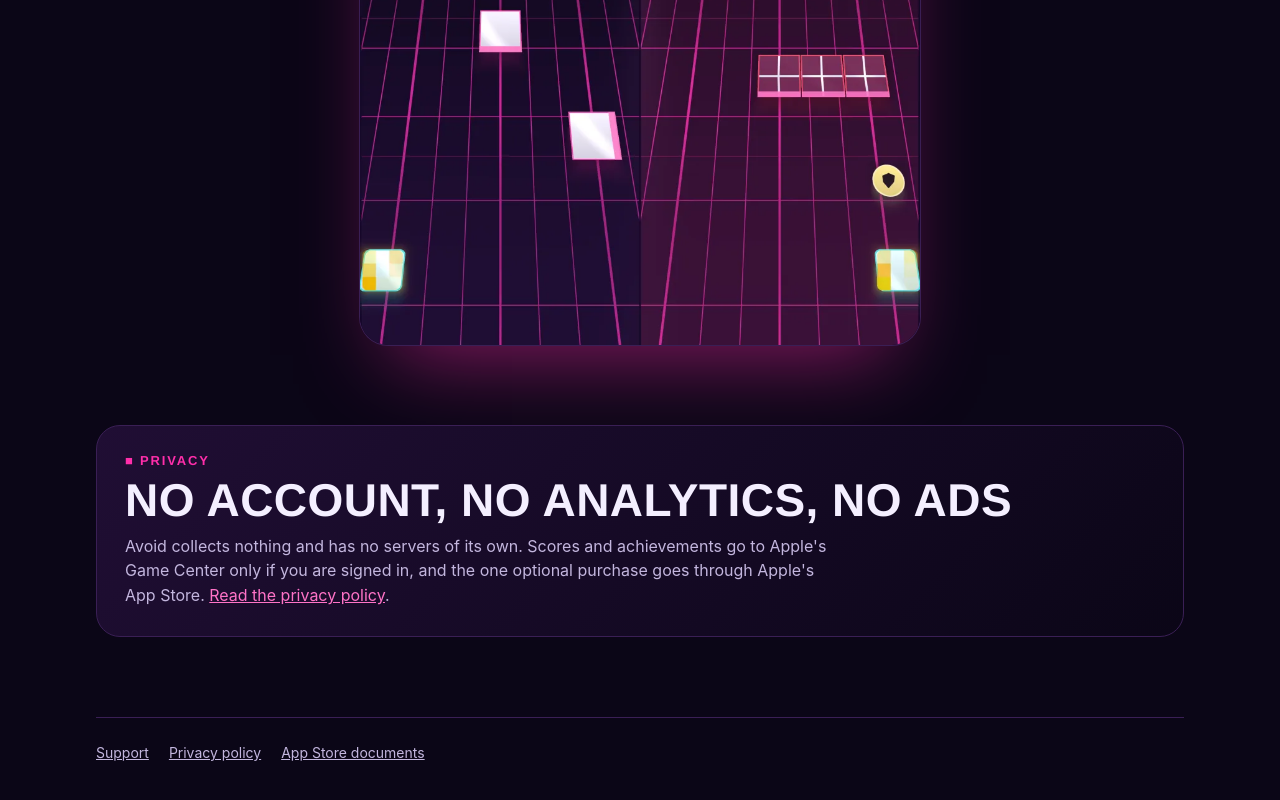
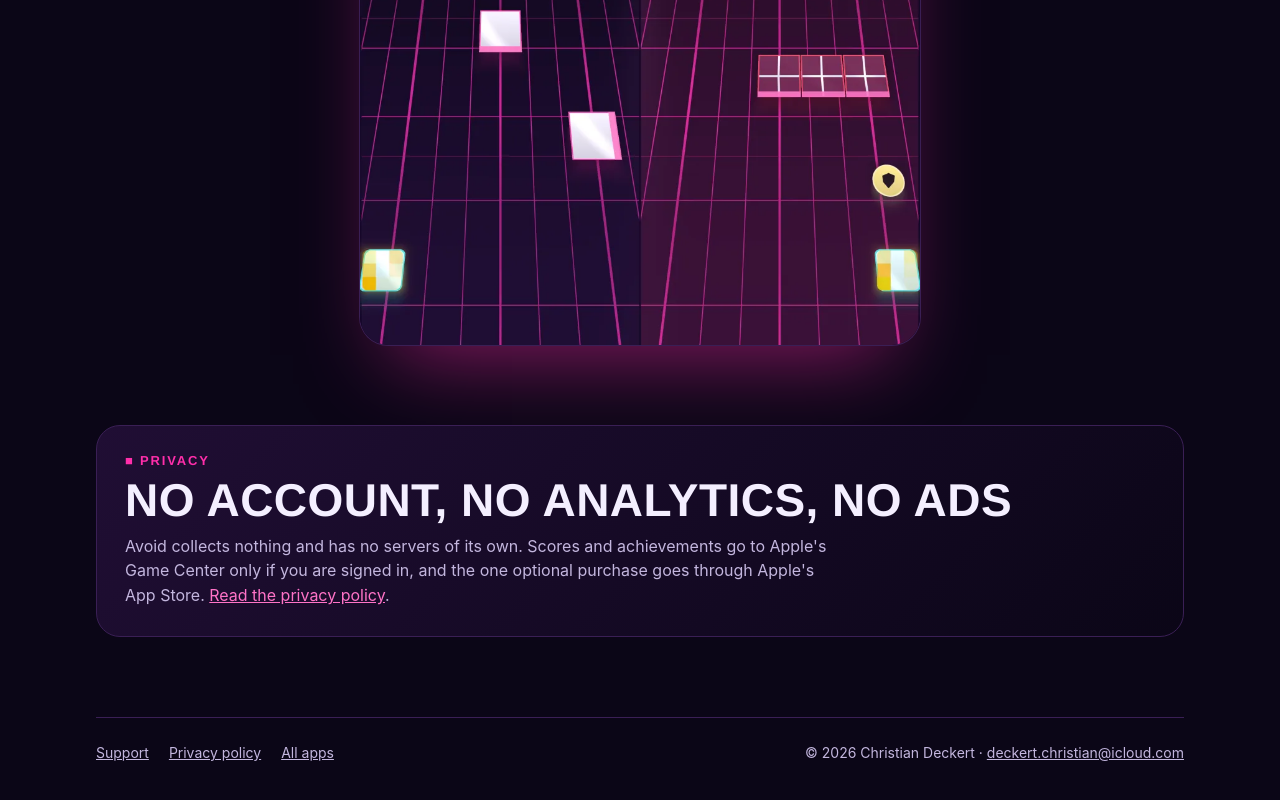
Before and after one commit to ChristianDeckert/AppStore, a plain HTML site: page Avoid/index.html in a window 1280 px wide. Shown: the part 4399-5199 px from the top of the page. Drawn offline with Linux system fonts and the light colour scheme.

Commit message:
Add the copyright and contact address to every page
Each app page and the CRT test screen end with "© 2026 Christian
Deckert" and the contact address. The app pages link back to the
landing page instead of the repository.

Co-Authored-By: Claude Opus 5.5 <noreply@anthropic.com>

```diff
--- a/Avoid/index.html
+++ b/Avoid/index.html
@@ -185,6 +185,7 @@ h1 .sq { width: .32em; height: .32em; background: var(--ink); box-shadow: 0 0 18
 .privacy p { color: var(--label); max-width: 70ch; }
 .foot { display: flex; flex-wrap: wrap; gap: 8px 20px; font-size: 14px; color: var(--label); border-top: 1px solid var(--line); padding-top: 24px; }
 .foot a { color: var(--label); }
+.foot .legal { margin-left: auto; }
 
 @media (prefers-reduced-motion: reduce) {
   *, *::before, *::after { animation: none !important; transition: none !important; }
@@ -313,7 +314,8 @@ h1 .sq { width: .32em; height: .32em; background: var(--ink); box-shadow: 0 0 18
   <footer class="foot">
     <a href="SUPPORT">Support</a>
     <a href="PRIVACY">Privacy policy</a>
-    <a href="https://github.com/ChristianDeckert/AppStore">App Store documents</a>
+    <a href="../">All apps</a>
+    <span class="legal">© 2026 Christian Deckert · <a href="mailto:deckert.christian@icloud.com">deckert.christian@icloud.com</a></span>
   </footer>
 </main>
 
```
Also changed, not shown: AnalogClock/index.html (+3 -1 lines), CRTCam/index.html (+3 -1 lines), CRTCam/simulator/index.html (+2 -0 lines), Flashcards/index.html (+3 -1 lines), MyMusic/index.html (+3 -1 lines), QuickGif/index.html (+2 -1 lines).
